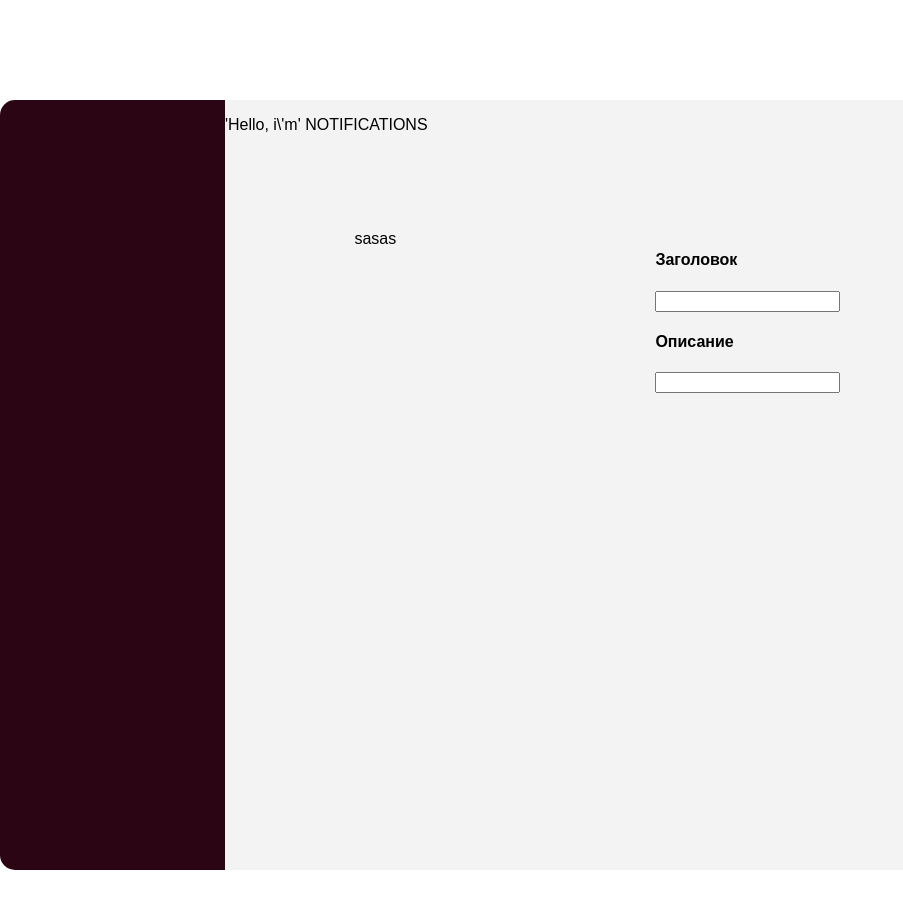
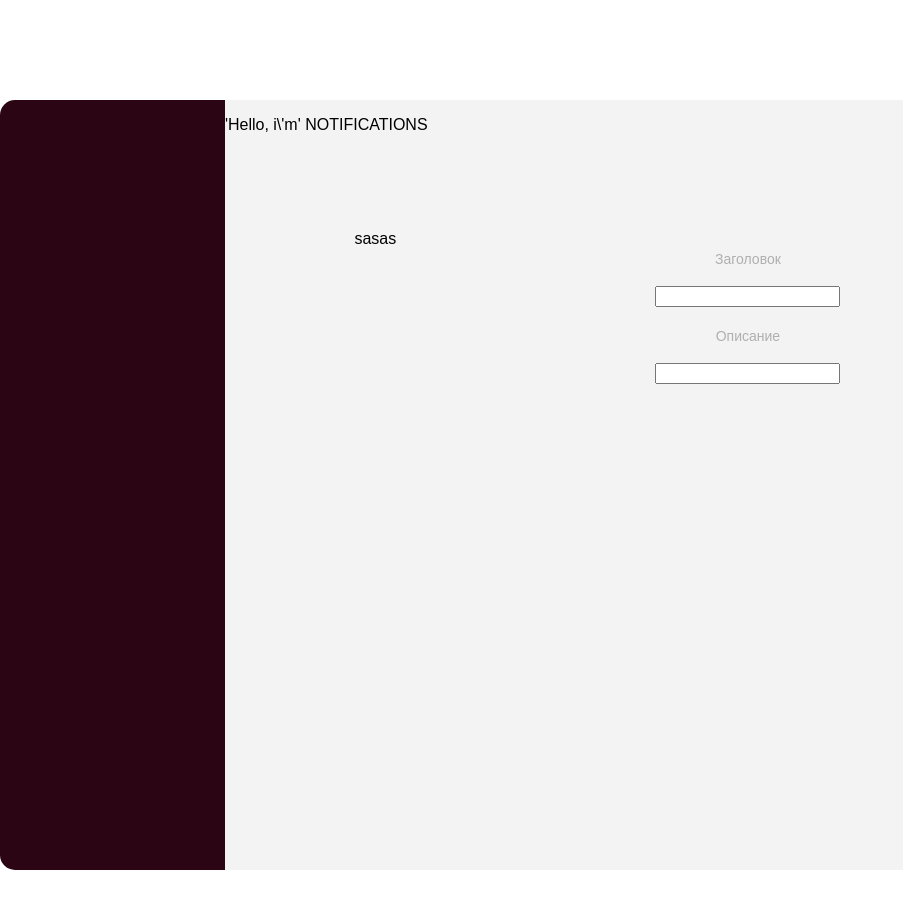
Before and after one commit to polnikale/notifications-app, a React (Create React App) app: page / in a window 1280 px wide. Shown: the top 908 px of the page, without its empty margins (0-903 px from the left). Built offline with nearby package versions, Linux system fonts and the light colour scheme.

Commit message:
Начал стилизировать, добавил шрифт

```diff
--- a/public/index.html
+++ b/public/index.html
@@ -19,6 +19,7 @@
       work correctly both with client-side routing and a non-root public URL.
       Learn how to configure a non-root public URL by running `npm run build`.
     -->
+    <link href="https://fonts.googleapis.com/css?family=Open+Sans&amp;subset=cyrillic" rel="stylesheet">
     <title>React App</title>
   </head>
   <body>
--- a/src/components/Main/Main.css
+++ /dev/null
@@ -1,6 +0,0 @@
-main {
-  flex-basis: 1126px;
-  border-radius: 0 15px 15px 0;
-  padding-right: 310px;
-  background-color: #f3f3f3;
-}
--- a/src/components/NotificationCreate/NotificationCreate.css
+++ b/src/components/NotificationCreate/NotificationCreate.css
@@ -4,3 +4,15 @@
   display: flex;
   justify-content: space-around;
 }
+
+.new-notification h4 {
+  font-family: 'Open Sans', sans-serif;
+  font-size: 14px;
+  font-weight: normal;
+  font-style: normal;
+  font-stretch: normal;
+  line-height: normal;
+  letter-spacing: normal;
+  text-align: center;
+  color: #afafaf;
+}
```
